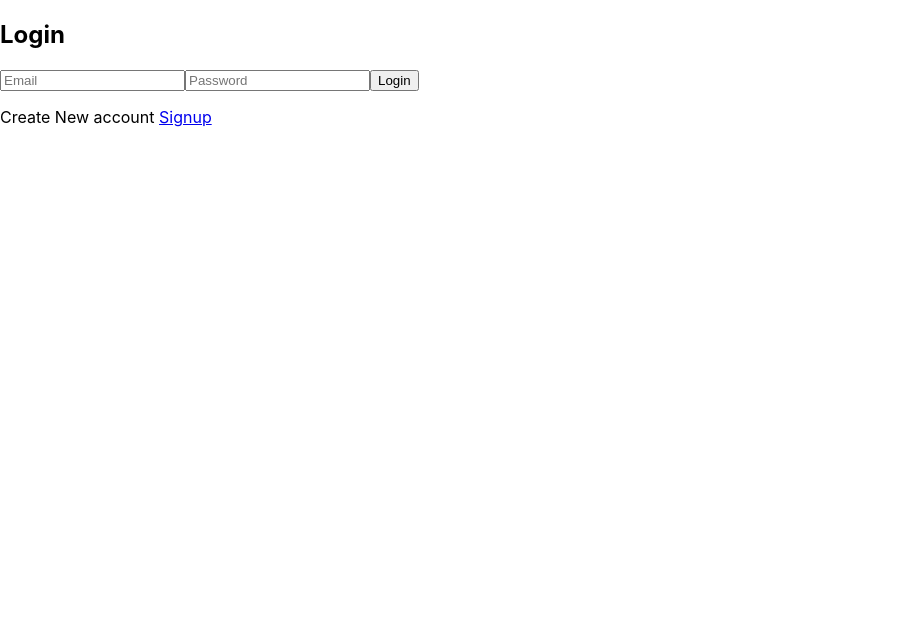
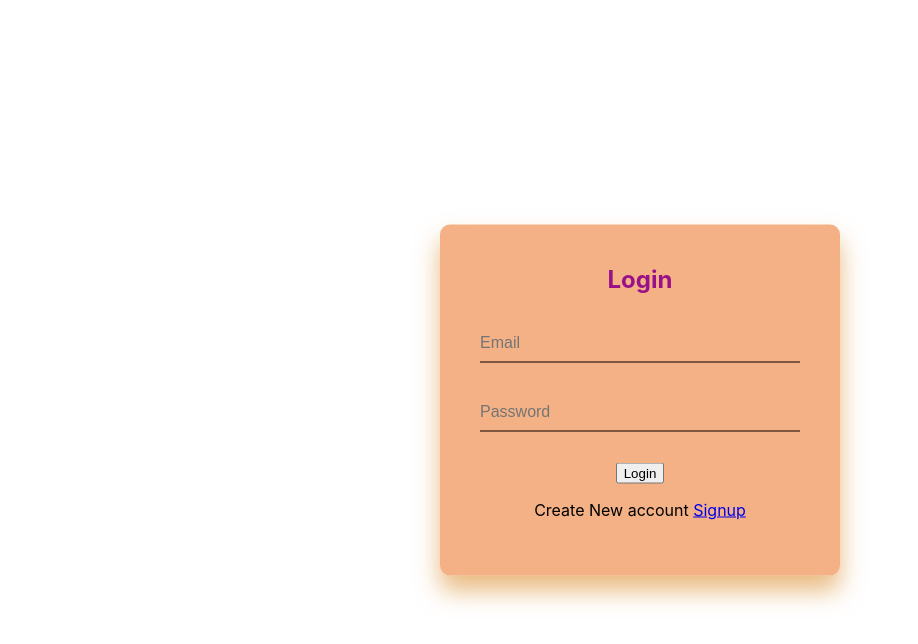
Before and after one commit to Pavan0409/mail-box, a React (Create React App) app: page /login in a window 1280 px wide. Shown: the top 644 px of the page, without its empty margins (0-918 px from the left). Built offline with nearby package versions, Linux system fonts and the light colour scheme.

Commit message:
added style

```diff
--- a/src/App.js
+++ b/src/App.js
@@ -1,5 +1,5 @@
 import SignUp from "./components/Signup/Signup";
-import Login from "./components/Signup/Login";
+import Login from "./components/Login/Login";
 import { Route, Routes } from "react-router-dom";
 import Welcome from "./components/Welcome";
 
--- /dev/null
+++ b/src/components/Login/Login.js
@@ -0,0 +1,82 @@
+import React, { useRef } from "react";
+import { useNavigate, Link } from "react-router-dom";
+import classes from "./Login.module.css";
+
+const Login = () => {
+  const navigate = useNavigate();
+  const emailRef = useRef();
+  const inputPasswordRef = useRef();
+
+  const submitHandler = (event) => {
+    event.preventDefault();
+
+    const enteredEmail = emailRef.current.value;
+    const enteredPassword = inputPasswordRef.current.value;
+
+    fetch(
+      "https://identitytoolkit.googleapis.com/v1/accounts:signInWithPassword?key=AIzaSyBzXTTsv5ogv__iF-ArD-Q7HWZvBCfRbMI",
+      {
+        method: "Post",
+        body: JSON.stringify({
+          email: enteredEmail,
+          password: enteredPassword,
+          returnSecureToken: true,
+        }),
+        headers: {
+          "Content-Type": "application/json",
+        },
+      }
+    )
+      .then((res) => {
+        if (res.ok) {
+          alert("You're now logged In");
+          return res.json();
+        } else {
+          return res.json().then((data) => {
+            alert(data.error.message);
+          });
+        }
+      })
+      .then((data) => {
+        localStorage.setItem("idToken", data.idToken);
+        navigate("/welcome");
+      });
+    emailRef.current.value = "";
+    inputPasswordRef.current.value = "";
+  };
+  return (
+    <div className={classes.loginbox}>
+      <h2>Login</h2>
+      <form onSubmit={submitHandler}>
+        <div className={classes.user_box}>
+          <input
+            type="email"
+            placeholder="Email"
+            ref={emailRef}
+            required
+            autoComplete="on"
+          />
+          {/* <label>Email</label> */}
+        </div>
+        <div className={classes.user_box}>
+          {/* <label>Password</label> */}{" "}
+          <input
+            type="password"
+            placeholder="Password"
+            ref={inputPasswordRef}
+            required
+            autoComplete="on"
+          />
+        </div>
+        <div className={classes.btn}>
+          <button type="submit">Login</button>
+        </div>
+        <p>
+          Create New account <Link to="/">Signup</Link>
+        </p>
+      </form>
+    </div>
+  );
+};
+
+export default Login;
--- /dev/null
+++ b/src/components/Login/Login.module.css
@@ -0,0 +1,90 @@
+.loginbox {
+  position: absolute;
+  top: 50%;
+  left: 50%;
+  width: 400px;
+  padding: 40px;
+  transform: translate(-50%, -50%);
+  background: rgba(231, 100, 13, 0.5);
+  box-sizing: border-box;
+  box-shadow: 0 15px 25px rgba(219, 140, 43, 0.6);
+  border-radius: 10px;
+}
+
+.loginbox h2 {
+  margin: 0 0 30px;
+  padding: 0;
+  color: rgb(153, 17, 137);
+  text-align: center;
+}
+
+.loginbox .user_box {
+  position: relative;
+}
+
+.loginbox .user_box input {
+  width: 100%;
+  padding: 10px 0;
+  font-size: 16px;
+  color: rgb(26, 2, 2);
+  margin-bottom: 30px;
+  border: none;
+  border-bottom: 1px solid rgb(14, 1, 1);
+  outline: none;
+  background: transparent;
+}
+
+.loginbox .btn{
+    text-align: center;
+    color:dodgerblue;
+}
+
+p{
+    text-align: center;
+}
+
+/* .loginbox .user_box label {
+  position: absolute;
+  top: 0;
+  left: 0;
+  padding: 10px 0;
+  font-size: 16px;
+  color: #fff;
+  pointer-events: none;
+  transition: 0.5s;
+} */
+
+/* .loginbox .user-box input:focus ~ label,
+.loginbox .user-box input:valid ~ label {
+  top: -20px;
+  left: 0;
+  color: #03e9f4;
+  font-size: 12px;
+} */
+
+/* .loginbox form a {
+  position: relative;
+  display: inline-block;
+  padding: 10px 20px;
+  color: #03e9f4;
+  font-size: 16px;
+  text-decoration: none;
+  text-transform: uppercase;
+  overflow: hidden;
+  transition: 0.5s;
+  margin-top: 40px;
+  letter-spacing: 4px;
+} */
+
+/* .loginbox a:hover {
+  background: #03e9f4;
+  color: #fff;
+  border-radius: 5px;
+  box-shadow: 0 0 5px #03e9f4, 0 0 25px #03e9f4, 0 0 50px #03e9f4,
+    0 0 100px #03e9f4;
+} */
+
+/* .loginbox a span {
+  position: absolute;
+  display: block;
+} */
--- a/src/components/Signup/Login.js
+++ /dev/null
@@ -1,71 +0,0 @@
-import React, { useRef } from "react";
-import { useNavigate, Link } from "react-router-dom";
-
-const Login = () => {
-    const navigate = useNavigate();
-  const emailRef = useRef();
-  const inputPasswordRef = useRef();
-
-  const submitHandler = (event) => {
-    event.preventDefault();
-
-    const enteredEmail = emailRef.current.value;
-    const enteredPassword = inputPasswordRef.current.value;
-
-    fetch(
-      "https://identitytoolkit.googleapis.com/v1/accounts:signInWithPassword?key=AIzaSyBzXTTsv5ogv__iF-ArD-Q7HWZvBCfRbMI",
-      {
-        method: "Post",
-        body: JSON.stringify({
-          email: enteredEmail,
-          password: enteredPassword,
-          returnSecureToken: true,
-        }),
-        headers: {
-          "Content-Type": "application/json",
-        },
-      }
-    ).then((res) => {
-      if (res.ok) {
-        alert("You're now logged In");
-        return res.json();
-      } else {
-        return res.json().then((data) => {
-          alert(data.error.message);
-        });
-      }
-    }).then((data) => {
-        localStorage.setItem("idToken",data.idToken);
-        navigate("/welcome");
-    })
-    emailRef.current.value="";
-    inputPasswordRef.current.value="";
-  };
-  return (
-    <div>
-      <form onSubmit={submitHandler}>
-        <h2>Login</h2>
-        <input
-          type="email"
-          placeholder="Email"
-          ref={emailRef}
-          required
-          autoComplete="on"
-        />
-        <input
-          type="password"
-          placeholder="Password"
-          ref={inputPasswordRef}
-          required
-          autoComplete="on"
-        />
-        <button type="submit">Login</button>
-        <div>
-            <p>Create New account <Link to="/">Signup</Link> </p>
-        </div>
-      </form>
-    </div>
-  );
-};
-
-export default Login;
--- a/src/components/Signup/Signup.js
+++ b/src/components/Signup/Signup.js
@@ -1,5 +1,7 @@
 import React, { useRef } from "react";
 import { Link } from "react-router-dom";
+import classes  from './Signup.module.css';
+
 
 const SignUp = () => {
   const emailRef = useRef();
@@ -45,10 +47,10 @@ const SignUp = () => {
   };
 
   return (
-    <div>
+    <div className={classes.loginbox}>
+      <h2>Sign Up</h2>
       <form onSubmit={submitHandler}>
-        <h2>Sign Up</h2>
-        <div>
+        <div className={classes.user_box}>
           <input
             type="email"
             placeholder="Email"
@@ -57,7 +59,7 @@ const SignUp = () => {
             required
           />
         </div>
-        <div>
+        <div className={classes.user_box}>
           <input
             type="password"
             placeholder="Password"
@@ -66,7 +68,7 @@ const SignUp = () => {
             autoComplete="on"
           />
         </div>
-        <div>
+        <div className={classes.user_box}>
           <input
             type="password"
             placeholder="Confirm Password"
@@ -75,9 +77,13 @@ const SignUp = () => {
             required
           />
         </div>
-        <button type="submit">Submit</button>
+        <div className={classes.btn}>
+          <button type="submit">Submit</button>
+        </div>
         <div>
-            <p>Already Resgistered? <Link to="/login">Login</Link> </p>
+          <p>
+            Already Resgistered? <Link to="/login">Login</Link>{" "}
+          </p>
         </div>
       </form>
     </div>
--- /dev/null
+++ b/src/components/Signup/Signup.module.css
@@ -0,0 +1,44 @@
+.loginbox {
+  position: absolute;
+  top: 50%;
+  left: 50%;
+  width: 400px;
+  padding: 40px;
+  transform: translate(-50%, -50%);
+  background: rgba(231, 100, 13, 0.5);
+  box-sizing: border-box;
+  box-shadow: 0 15px 25px rgba(219, 140, 43, 0.6);
+  border-radius: 10px;
+}
+
+.loginbox h2 {
+  margin: 0 0 30px;
+  padding: 0;
+  color: rgb(153, 17, 137);
+  text-align: center;
+}
+
+.loginbox .user_box {
+  position: relative;
+}
+
+.loginbox .user_box input {
+  width: 100%;
+  padding: 10px 0;
+  font-size: 16px;
+  color: rgb(26, 2, 2);
+  margin-bottom: 30px;
+  border: none;
+  border-bottom: 1px solid rgb(14, 1, 1);
+  outline: none;
+  background: transparent;
+}
+
+.loginbox .btn {
+  text-align: center;
+  color: dodgerblue;
+}
+
+p {
+  text-align: center;
+}
```
